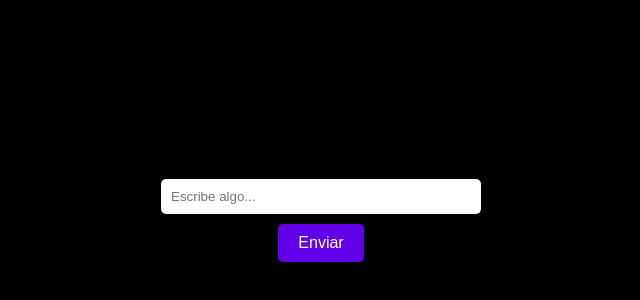
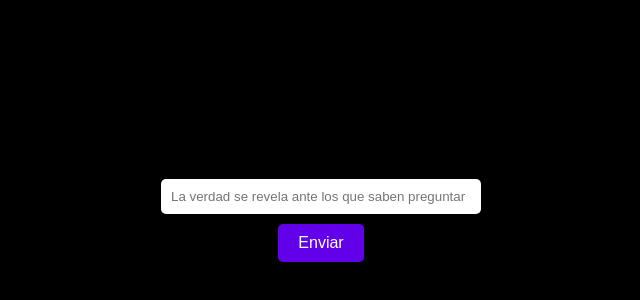
Before and after one commit to eurolatam/eurolatam, a plain HTML site: page index.html in a window 1280 px wide. Shown: the part 180-480 px from the top of the page, without its empty margins (319-959 px from the left). Drawn offline with Linux system fonts and the light colour scheme.

Commit message:
Update index.html

```diff
--- a/index.html
+++ b/index.html
@@ -42,7 +42,7 @@
 </head>
 <body>
   <div class="container">
-    <input type="text" id="textInput" placeholder="Escribe algo...">
+    <input type="text" id="textInput" placeholder="La verdad se revela ante los que saben preguntar">
     <br>
     <button onclick="handleSubmit()">Enviar</button>
   </div>
```
